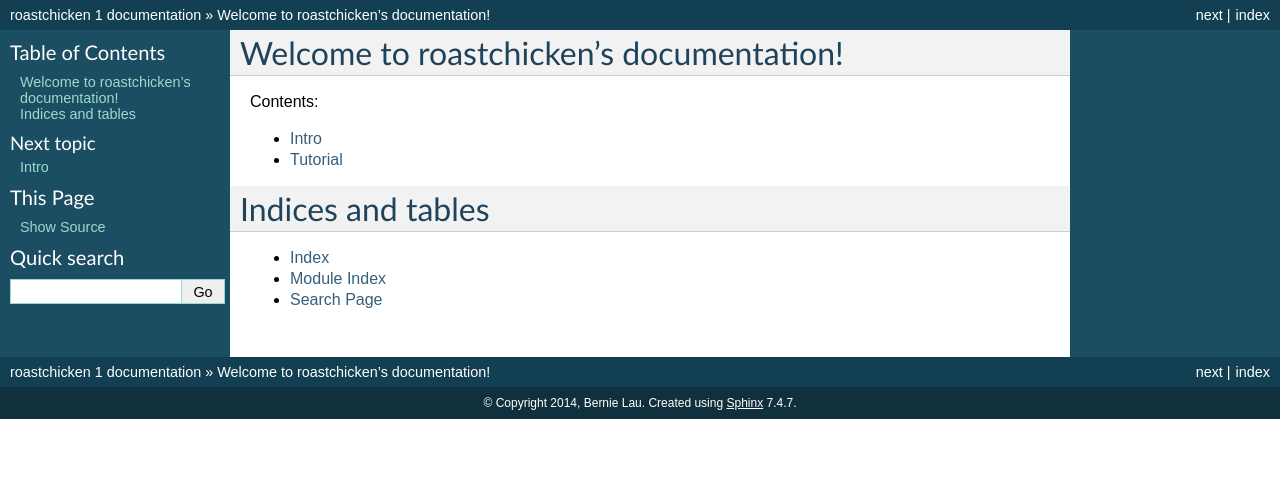
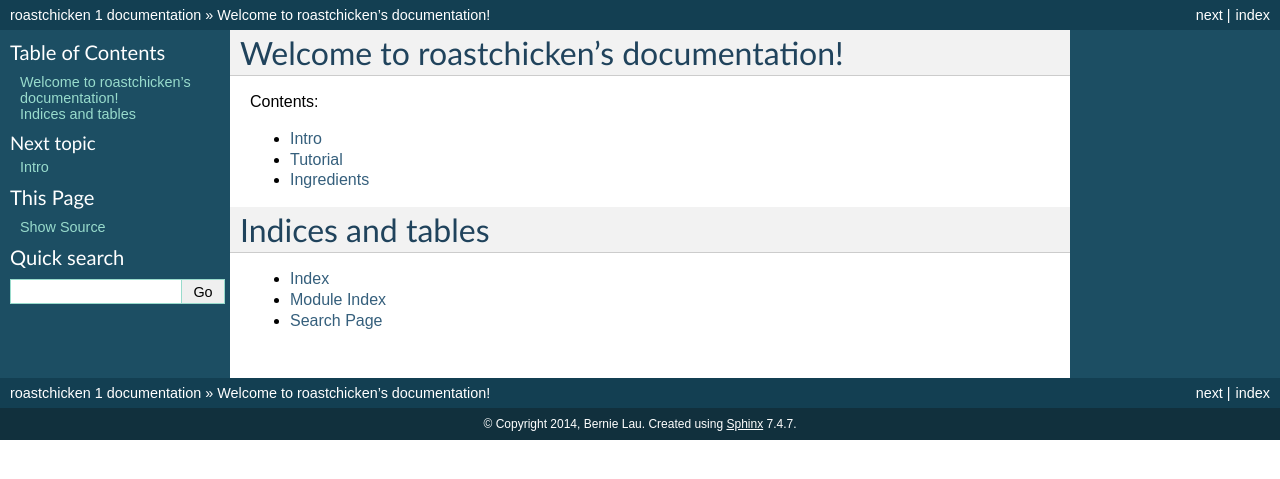
Before and after one commit to launerbie/roastchicken, a Sphinx documentation site: the page built from docs/source/index.rst, in a window 1280 px wide. Shown: the top 479 px of the page. Built offline with Sphinx 7.4.7, drawn with Linux system fonts in a browser that asks for light colours; formulas are drawn with MathJax 3.

Commit message:
added ingredients paragraph

```diff
--- a/docs/source/index.rst
+++ b/docs/source/index.rst
@@ -13,6 +13,7 @@
 
    intro
    tutorial
+   ingredients
 
 
 
--- /dev/null
+++ b/docs/source/ingredients.rst
@@ -0,0 +1,5 @@
+
+Ingredients
+-----------
+
+Here you want to show some example usage using ingredients.
```
